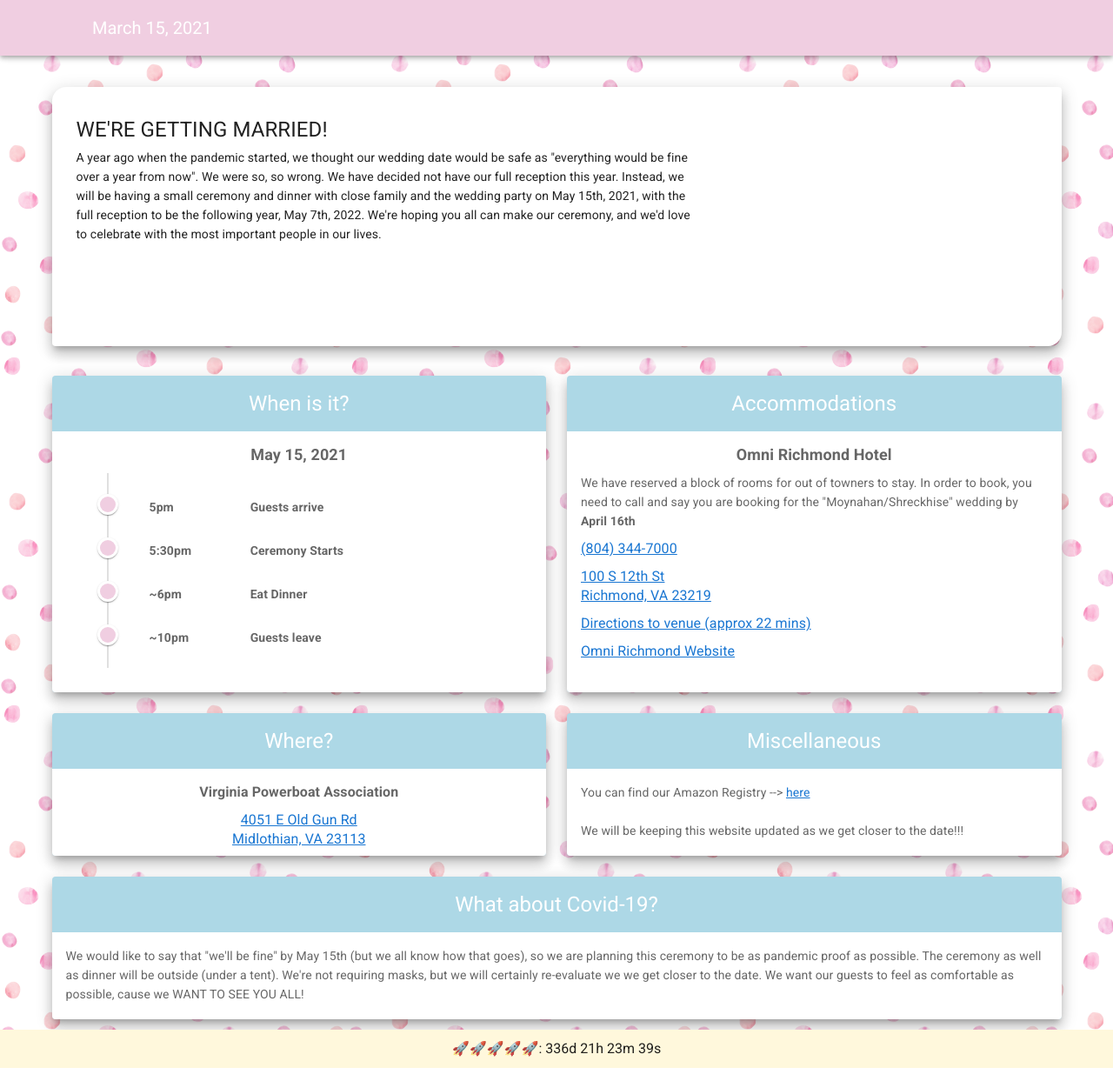
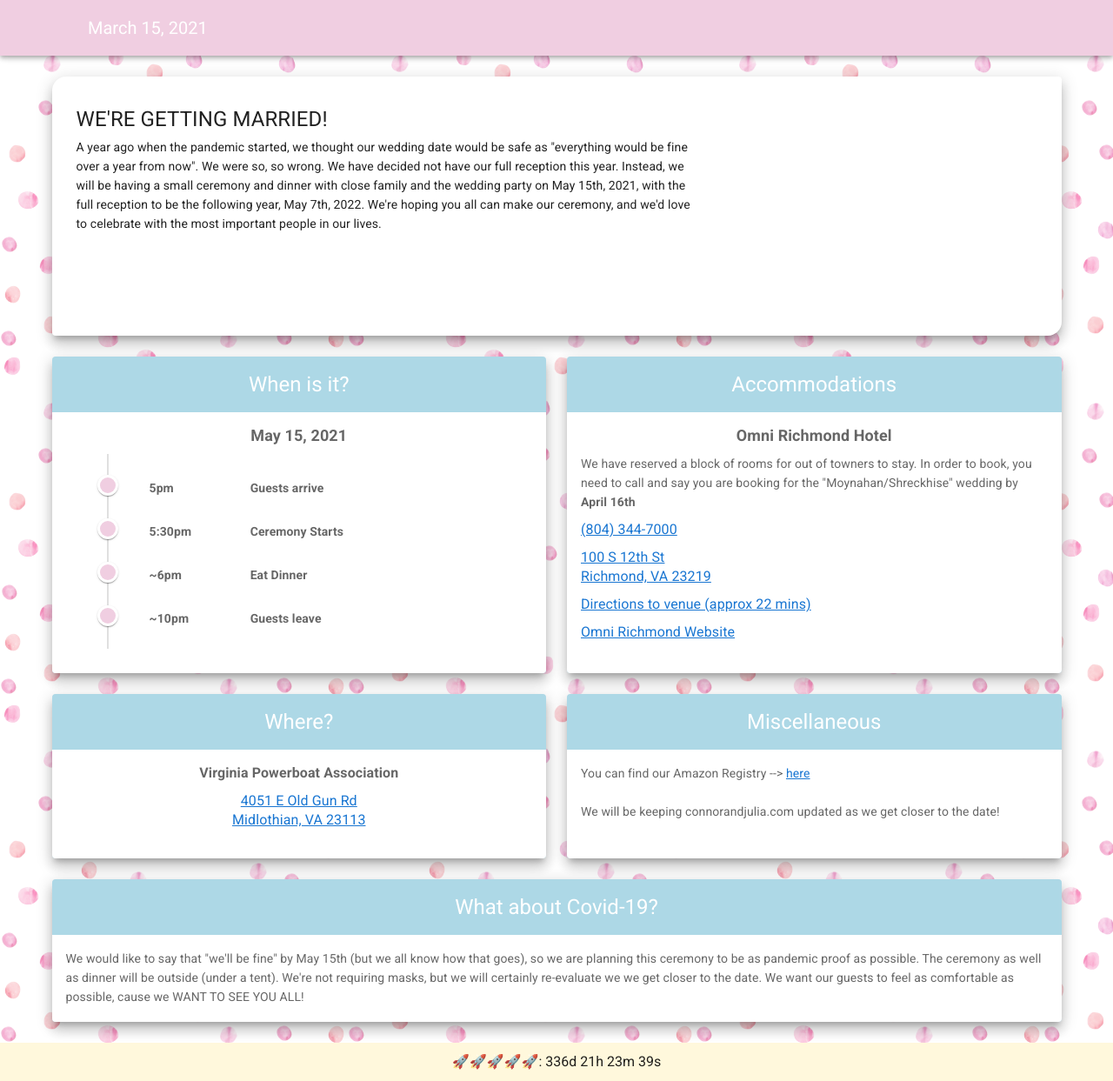
Before and after one commit to theMoynahammer/connorjulia, a Vue app: page / in a window 1280 px wide. Shown: the whole page at 87% size. Built offline with nearby package versions, Linux system fonts and the light colour scheme.

Commit message:
bug fixes

```diff
--- a/src/App.vue
+++ b/src/App.vue
@@ -7,7 +7,7 @@
             contain
             src="/assets/cAndJBetter.png"
             style="cursor: pointer;"
-            width="90"
+            width="85"
           />
       <v-toolbar-title class="white--text"><h4>March 15, 2021</h4></v-toolbar-title>
       <!-- <div class="d-flex align-center">
@@ -62,7 +62,7 @@
       <router-view />
       <!-- <HelloWorld/> -->
     </v-content>
-    <v-footer class="justify-center" color="#FFF8DC" padless>
+    <v-footer class="justify-center footer-at-bottom" color="#FFF8DC" padless>
       <!-- <v-card
         flat
         tile
@@ -182,4 +182,8 @@ h6 {
     background-image: url('/assets/watercolor.png');
     background-repeat: repeat;
   }
+
+.footer-at-bottom{
+margin-top:12px;
+}
 </style>
--- a/src/views/Home.vue
+++ b/src/views/Home.vue
@@ -1,21 +1,21 @@
 <template>
-  <v-container fill-height>
+  <v-container>
     <!-- <h2>We're Getting Married!</h2> -->
     <!-- <v-row align="center" justify="center">
       <v-col align="center">
         <v-img max-width="500" src="/assets/dopebeachpic.jpg"></v-img>
       </v-col>
     </v-row> -->
-    <v-row class="row-margin-above">
+    <v-row>
       <!-- <v-col sm="6"> -->
-      <v-col>
+      <v-col class="extra-padding-above">
         <!-- <section>
 <h2>WWF History</h2>
 <p>This is a testinthing
   fake fake
 </p>
 </section> -->
-        <v-card class="card-style" shaped elevation="10">
+        <v-card shaped elevation="10">
           <!-- <v-card-title class="justify-center">TESTING THIS</v-card-title> -->
           <v-container>
             <v-row>
@@ -231,8 +231,7 @@
               rel="noopener noreferrer"
               >here</a
             ><br /><br />
-            We will be keeping this website updated as we get closer to the
-            date!!!
+            We will be keeping connorandjulia.com updated as we get closer to the date!
           </v-card-text>
         </v-card>
       </v-col>
@@ -318,13 +317,18 @@ h6 {
 }
 
 .min-height-small{
+  height: 125px;
+  padding-top:16px !important;
+}
+.min-height-bottom-box{
   height: 100px;
   padding-top:16px !important;
 }
 
-.min-height-bottom-box{
-  height: 100px;
-  padding-top:16px !important;
+@media (max-width: 800px) {
+  .min-height-bottom-box {
+    height:230px
+  }
 }
 
 .min-height-large{
@@ -349,20 +353,12 @@ h6 {
 .margin-below {
   margin-bottom: 24px;
 }
-.margin-below-special {
-  margin-bottom: 26px;
-}
 
-.padding-0-override {
-  /* padding-left: 0px;
-  padding-right: 0px; */
-  padding-top: 15px;
-}
 .h6-margin-top-0 {
   margin-top: 0px;
 }
 
-.row-margin-above{
-  margin-top:12px;
+.extra-padding-above{
+margin-top:12px;
 }
 </style>
```
